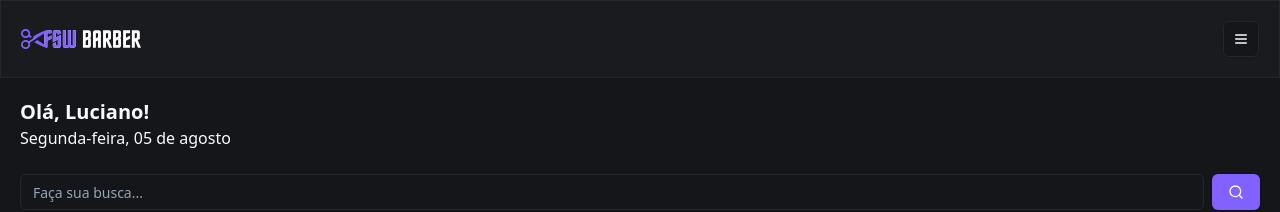
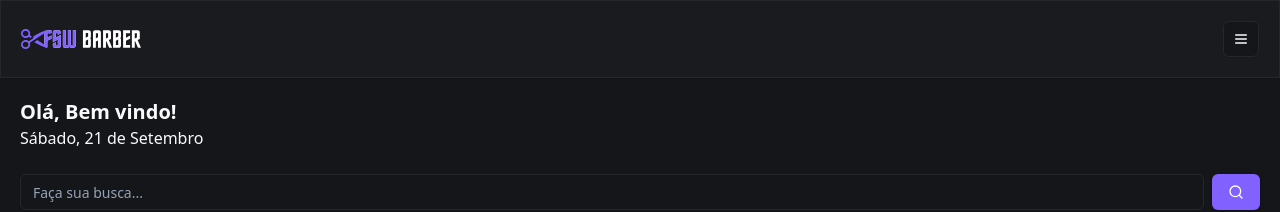
Before and after one commit to Luciano-gOliveira/myBarbershop, a Next.js app: page / in a window 1280 px wide. Shown: the top 212 px of the page. Built offline with nearby package versions, Linux system fonts and the light colour scheme; no server answers; the database is empty.

Commit message:
feat: update welcome message

```diff
--- a/app/page.tsx
+++ b/app/page.tsx
@@ -9,6 +9,8 @@
 import Link from "next/link"
 import { getServerSession } from "next-auth"
 import { authOptions } from "./_lib/auth"
+import { format } from "date-fns"
+import { ptBR } from "date-fns/locale"
 
 const Home = async () => {
   const session = await getServerSession(authOptions)
@@ -47,8 +49,18 @@
       <Header />
 
       <div className="p-5">
-        <h2 className="text-xl font-bold">Olá, Luciano!</h2>
-        <p>Segunda-feira, 05 de agosto</p>
+        <h2 className="text-xl font-bold">
+          Olá, {session?.user ? session.user.name : "Bem vindo!"}
+        </h2>
+        <p>
+          <span className="capitalize">
+            {format(new Date(), "EEEE, dd ", { locale: ptBR })}
+          </span>
+          de
+          <span className="capitalize">
+            {format(new Date(), " MMMM", { locale: ptBR })}
+          </span>
+        </p>
 
         <div className="mt-6">
           <Search />
```
